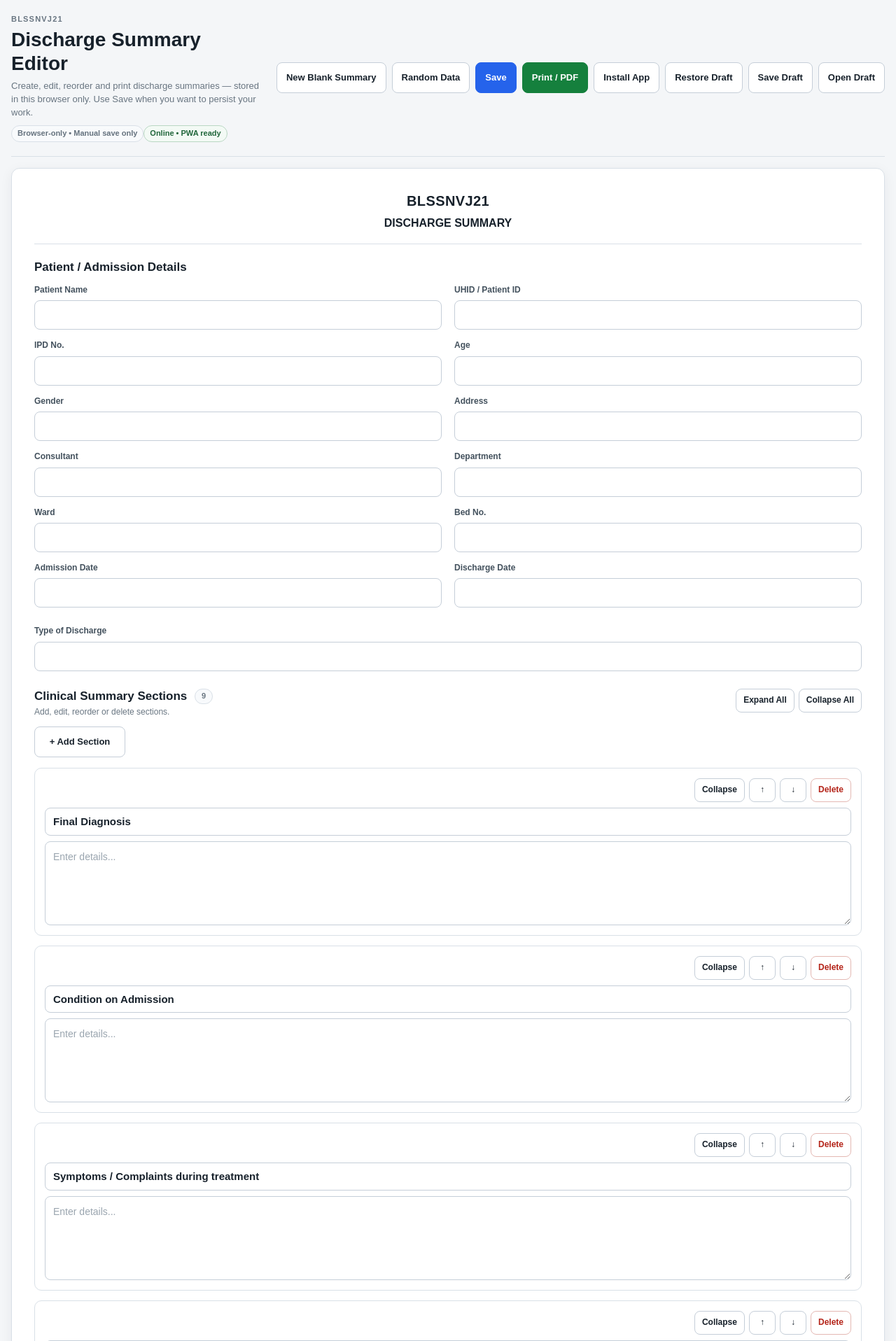
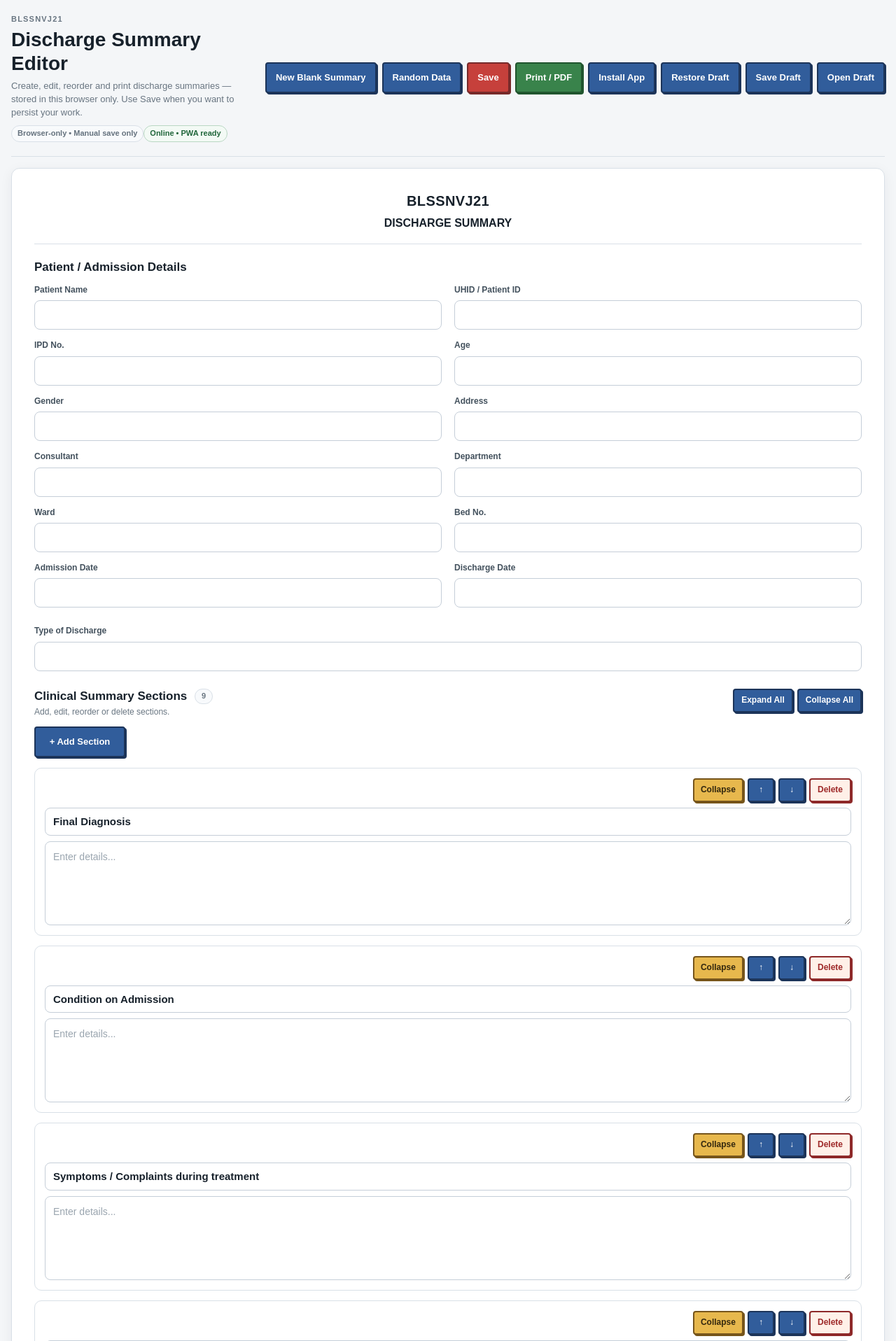
Before and after one commit to shreebalaji767/Discharge-Summary, a Flask app: page / in a window 1280 px wide. Shown: the top 1916 px of the page at 70% size. Run offline with Flask 3, Linux system fonts and the light colour scheme.

Commit message:
Apply classic retro arcade colors to buttons

```diff
--- a/static/style.css
+++ b/static/style.css
@@ -938,3 +938,109 @@ button {
 @media(hover:none){
   .action-menu>summary:hover{background:var(--surface)}
 }
+
+
+/* Classic 8-bit arcade button palette */
+:root{
+  --primary:#bd3b36;
+  --primary-dark:#922d2a;
+  --success:#347b45;
+  --danger:#a92f35;
+}
+button{
+  border:2px solid #263653;
+  border-radius:4px;
+  background:#f3d77b;
+  color:#202c43;
+  font-weight:800;
+  box-shadow:2px 2px 0 #263653;
+  transition:background .12s ease,color .12s ease,transform .06s ease,box-shadow .06s ease;
+}
+button:hover{
+  background:#ffe69a;
+  border-color:#17243a;
+}
+button:active{
+  transform:translate(2px,2px);
+  box-shadow:0 0 0 #263653;
+}
+button:focus-visible{
+  outline:3px solid #e49b32;
+  outline-offset:3px;
+}
+button.secondary{
+  background:#315d9b;
+  border-color:#1c3459;
+  color:#fff;
+  box-shadow:2px 2px 0 #1c3459;
+}
+button.secondary:hover{background:#244879;color:#fff;border-color:#142844}
+button.primary{
+  background:#c6403b;
+  border-color:#772a2a;
+  color:#fff;
+  box-shadow:2px 2px 0 #772a2a;
+}
+button.primary:hover{background:#a83230;border-color:#642222}
+button.pdf{
+  background:#39834b;
+  border-color:#20552e;
+  color:#fff;
+  box-shadow:2px 2px 0 #20552e;
+}
+button.pdf:hover{background:#286a39;border-color:#194526}
+button.danger{
+  background:#fff0e8;
+  border-color:#8e2929;
+  color:#9e2929;
+  box-shadow:2px 2px 0 #8e2929;
+}
+button.danger:hover{background:#f8d5c9;border-color:#702020}
+button:disabled{box-shadow:none;opacity:.55}
+.action-menu>summary{
+  border:2px solid #263653;
+  border-radius:4px;
+  background:#f3d77b;
+  color:#202c43;
+  box-shadow:3px 3px 0 #263653;
+  font-weight:900;
+}
+.action-menu>summary:hover{background:#ffe69a;border-color:#17243a}
+.action-menu[open]>summary{border-color:#bd3b36;box-shadow:3px 3px 0 #bd3b36}
+.action-menu>.top-actions{
+  border:2px solid #263653;
+  border-radius:5px;
+  background:#f8edca;
+  box-shadow:5px 5px 0 rgba(38,54,83,.22);
+}
+.section-toggle{
+  background:#e7b84d;
+  border-color:#76551b;
+  color:#34280f;
+  box-shadow:2px 2px 0 #76551b;
+}
+.section-toggle:hover{background:#f3ce70;border-color:#5c4112}
+.section-bulk-actions button,
+.section-controls button:not(.danger):not(.section-toggle),
+.add-section-area button{
+  background:#315d9b;
+  border-color:#1c3459;
+  color:#fff;
+  box-shadow:2px 2px 0 #1c3459;
+}
+.section-bulk-actions button:hover,
+.section-controls button:not(.danger):not(.section-toggle):hover,
+.add-section-area button:hover{background:#244879;color:#fff}
+.install-help-close{
+  background:transparent;
+  box-shadow:none;
+  border:0;
+  color:#263653;
+}
+.install-help-close:hover{background:#f3d77b}
+@media(prefers-reduced-motion:reduce){
+  button{transition:none}
+}
+@media print{
+  button{box-shadow:none!important}
+}
```
